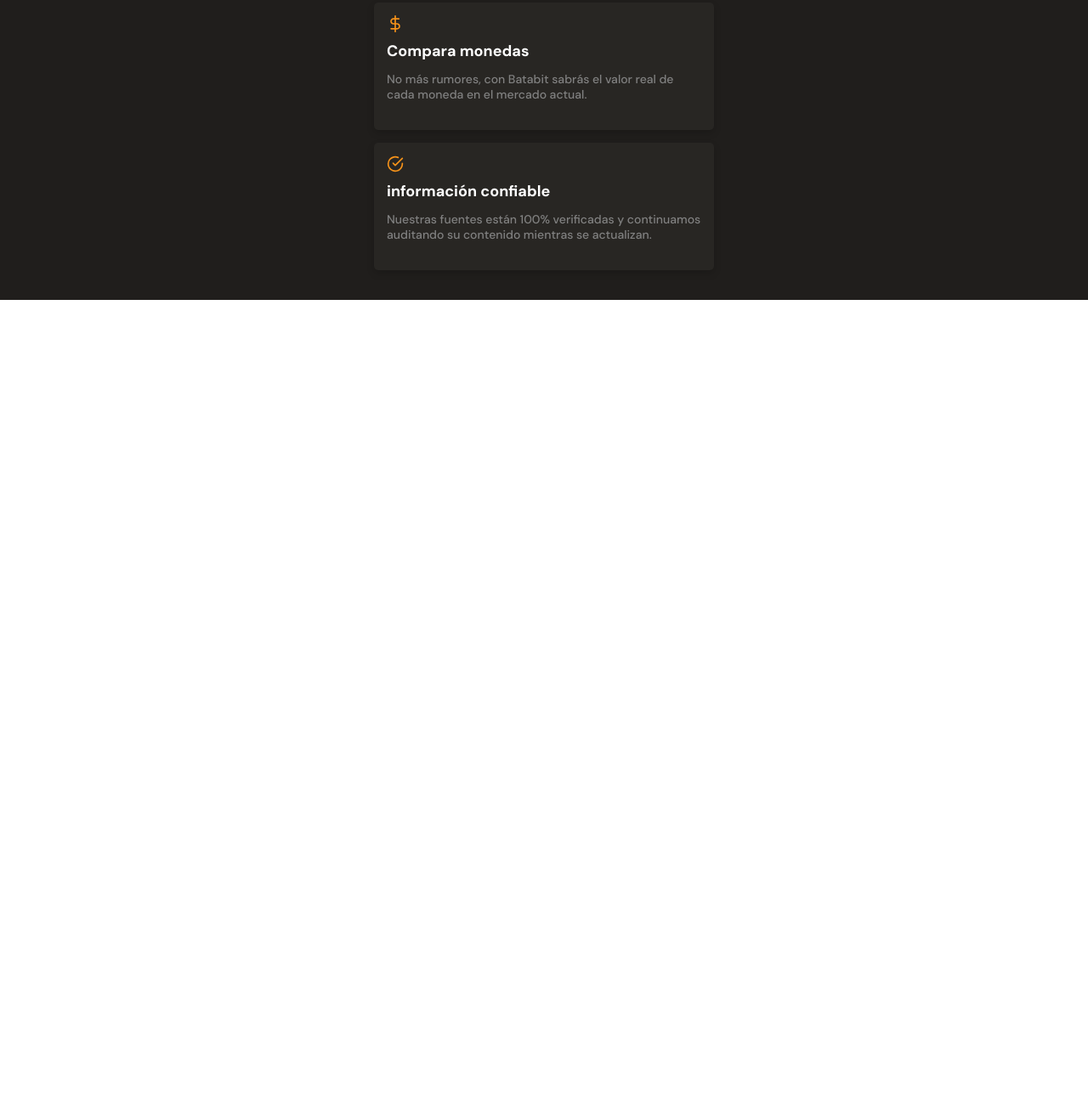
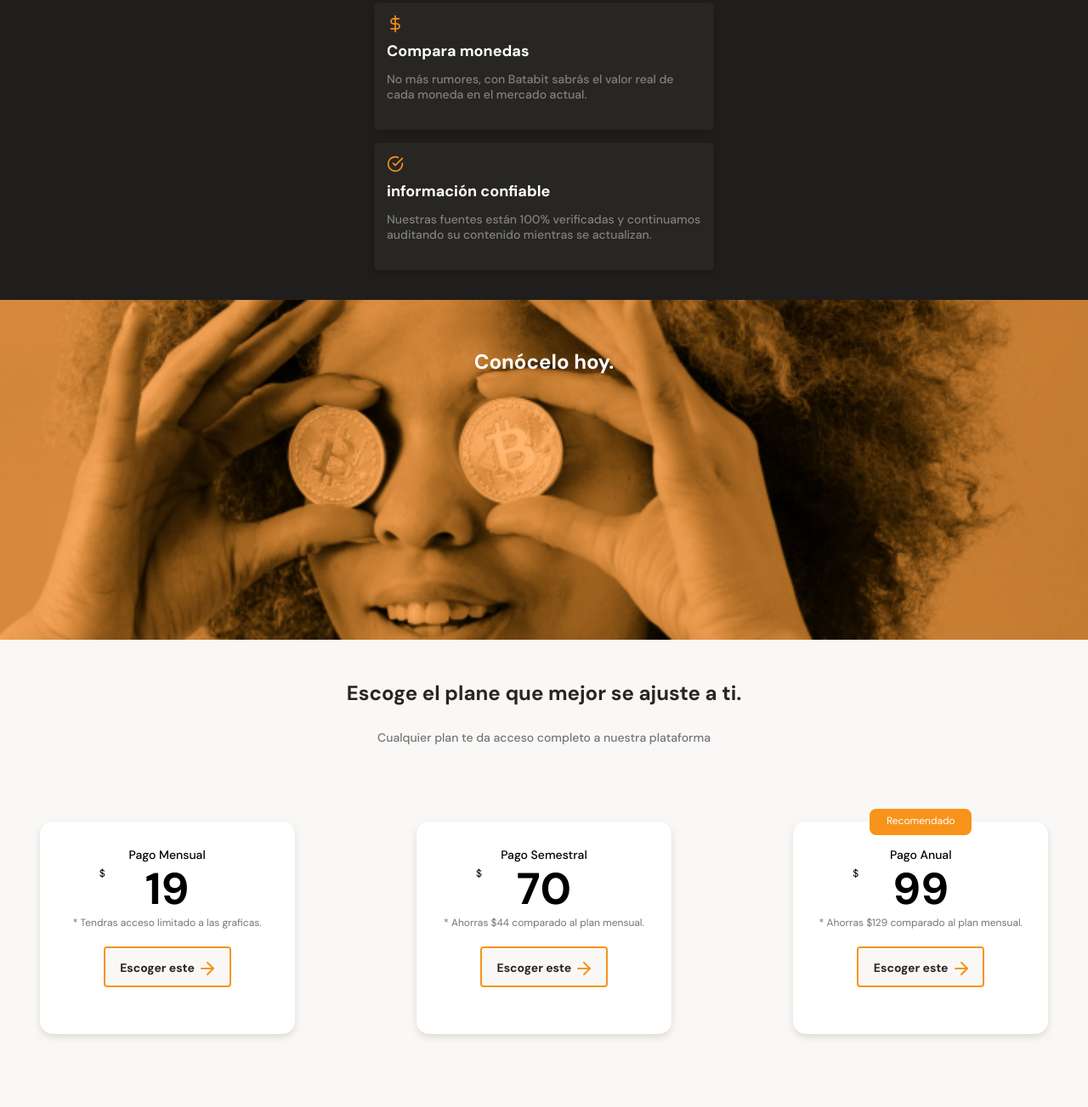
Before and after one commit to edumoyano86/CursoMobileFirst, a plain HTML site: page index.html in a window 1280 px wide. Shown: the part 1997-3300 px from the top of the page at 85% size. Before the commit the page ends 2350 px from the top, so only its background shows below. Drawn offline with Linux system fonts and the light colour scheme.

Commit message:
Tarjetas terminadas

```diff
--- a/index.html
+++ b/index.html
@@ -16,7 +16,7 @@
         <div class="header-title-container">
             <h1>La próxima revolución en el intercambio de criptomonedas</h1>
             <p>Batatabit te ayuda a navegar entre los diferentes precios y tendencias</p>
-            <a href="" class="header-button">Conoce Nuestros Planes <span></span></a>
+            <a href="#plans" class="header-button">Conoce Nuestros Planes <span></span></a>
         </div>
     </header>
     <main>
@@ -118,8 +118,42 @@
                 </article>
             </section>
         </section>
-        <section></section>
-        <section></section>
+        <section class="bitcoin-img-container">
+            <h2>Conócelo hoy.</h2>
+        </section>
+        <section id="plans" class="main-plans-container">
+            <div class="plans-title">
+                <h2>Escoge el plane que mejor se ajuste a ti.</h2>
+                <p>Cualquier plan te da acceso completo a nuestra plataforma</p>
+            </div>
+            <section class="plans-container-slider">
+                <article class="plans-container-card">
+                    <div class="plan-info-container">
+                        <h3 class="plan-card-title">Pago Mensual</h3>
+                        <p class="plan-card-price"><span>$</span> 19</p>
+                        <p class="plan-card-saving">* Tendras acceso limitado a las graficas.</p>
+                        <button class="plan-card-ca">Escoger este <span></span></button>
+                    </div>
+                </article>
+                <article class="plans-container-card">
+                    <div class="plan-info-container">
+                        <h3 class="plan-card-title">Pago Semestral</h3>
+                        <p class="plan-card-price"><span>$</span> 70</p>
+                        <p class="plan-card-saving">* Ahorras $44 comparado al plan mensual.</p>
+                        <button class="plan-card-ca">Escoger este <span></span></button>
+                    </div>
+                </article>
+                <article class="plans-container-card">
+                    <p class="recommended">Recomendado</p>
+                    <div class="plan-info-container">
+                        <h3 class="plan-card-title">Pago Anual</h3>
+                        <p class="plan-card-price"><span>$</span> 99</p>
+                        <p class="plan-card-saving">* Ahorras $129 comparado al plan mensual.</p>
+                        <button class="plan-card-ca">Escoger este <span></span></button>
+                    </div>
+                </article>
+            </section>
+        </section>
     </main>
     <footer></footer>
 </body>
--- a/styles.css
+++ b/styles.css
@@ -322,7 +322,7 @@ main {
     width: 90%;
     min-width: 288px;
     max-width: 400px;
-    height: 150px;
+    min-height: 150px;
     margin: 15px auto;
     padding: 15px;
     background-color:#282623;
@@ -388,3 +388,140 @@ main {
     background-position: center;
     background-repeat: no-repeat;
 }
+
+.bitcoin-img-container {
+    width: 100%;
+    min-width: 320px;
+    height: 50vh;
+    background-image: url('./assets/imgs/bitcoinbaby2x.jpg');
+    background-position: center;
+    background-size: cover;
+    background-repeat: no-repeat;
+    text-align: center;
+}
+.bitcoin-img-container h2 {
+    padding-top: 60px;
+    font-size: 2.4rem;
+    font-weight: bold;
+    line-height: 2.6rem;
+    color: var(--just-white);
+}
+
+.main-plans-container {
+    width: 100%;
+    min-width: 320px;
+    padding-bottom: 70px;
+    text-align: center;
+}
+
+.plans-title {
+    width: 90%;
+    min-width: 288px;
+    height: auto;
+    margin: 0 auto;
+    margin-bottom: 40px;
+}
+
+.plans-title h2 {
+    padding-top: 50px;
+    font-size: 2.4rem;
+    font-weight: bold;
+    line-height: 2.6rem;
+    color: var(--black);
+}
+
+.plans-title p {
+    padding-top: 30px;
+    font-size: 1.4rem;
+    font-weight: 500;
+    line-height: 1.8rem;
+    color: #757575;
+}
+
+.plans-container-slider {
+    display: flex;
+    gap: 50px;
+    height: 316px;
+    overflow-x: scroll;
+    overscroll-behavior-x: contain;
+    scroll-snap-type: x proximity;
+
+}
+
+.plans-container-card {
+    position: relative;
+    scroll-snap-align: center;
+    width: 70%;
+    min-width: 230px;
+    max-width: 300px;
+    height: 250px;
+    margin: 50px auto 0px;
+    padding: 0 15px;
+    background-color: var(--just-white);
+    border-radius: 15px;
+    box-shadow: 0 4px 8px rgb(89, 73, 30, 0.16);
+}
+
+.recommended {
+    position: absolute;
+    width: 120px;
+    height: 31px;
+    padding: 6px;
+    top: -15px;
+    left: calc(50% - 60px);
+    font-size: 1.2rem;
+    background-color: var(--bitcoin-orange);
+    border-radius: 8px;
+    color: var(--just-white);
+}
+
+.plan-card-title {
+    padding-top: 30px;
+    font-size: 1.4rem;
+    font-weight: 500;
+    line-height: 1.8rem;
+    color: black;
+}
+
+.plan-card-price {
+    padding: 5px 0;
+    font-size: 5.2rem;
+    font-weight: bold;
+    line-height: 5.3rem;
+    color: black;
+}
+
+.plan-card-price span {
+    position: absolute;
+    top: 35px;
+    left: 70px;
+    font-size: 1.2rem;
+    font-weight: 300;
+}
+
+.plan-card-saving {
+    font-size: 1.2rem;
+    color: #757575;
+}
+
+.plan-card-ca {
+    width: 150px;
+    height: 48px;
+    margin: 20px;
+    background-color: var(--off-white);
+    border: 2px solid var(--bitcoin-orange);
+    border-radius: 4px;
+    font-family: "DM Sans", sans-serif;
+    font-size: 1.4rem;
+    font-weight: bold;
+    line-height: 1.8rem;
+    color: var(--black);
+}
+
+.plan-card-ca span {
+    display: inline-block;
+    width: 20px;
+    height: 20px;
+    background-image: url('./assets/icons/orange-right-arrow.svg');
+    vertical-align: text-bottom;
+}
```
